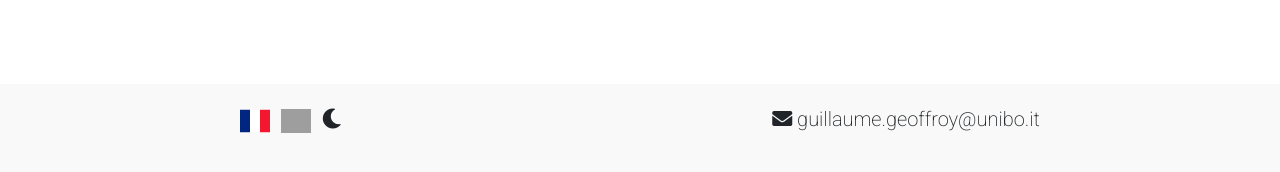
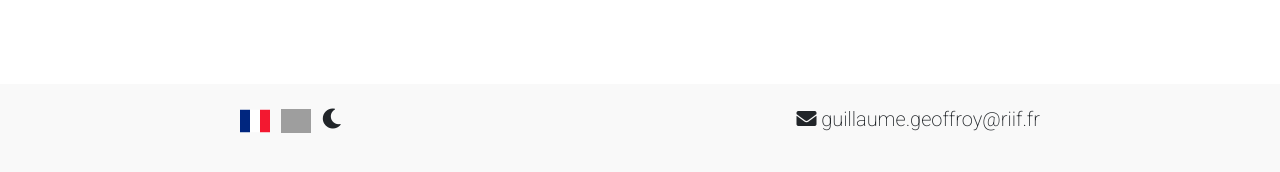
Before and after one commit to guillaume-geoffroy/geoffroy.re, a Jekyll site: the page built from en/index.md, in a window 1280 px wide. Shown: the part 706-878 px from the top of the page. Built offline with Jekyll 4.4.1, drawn with Linux system fonts in a browser that asks for light colours; nearby versions of some CDN libraries; grey boxes are pictures that could not be loaded.

Commit message:
Email irif

```diff
--- a/_includes/footer.html
+++ b/_includes/footer.html
@@ -6,7 +6,7 @@
   <i class="fa fa-sun xs-up light-mode-button" aria-hidden="true"></i>
   <span class="float-right">
     <i id="footer-envelope" class="fa fa-envelope xs-up" aria-hidden="true"></i>
-	<span class="alenvers">inu@yorffoeg.emualliug</span>bo.it
+	<span class="alenvers">ir@yorffoeg.emualliug</span>if.fr
   </span>
 </div>
 </div>
```
